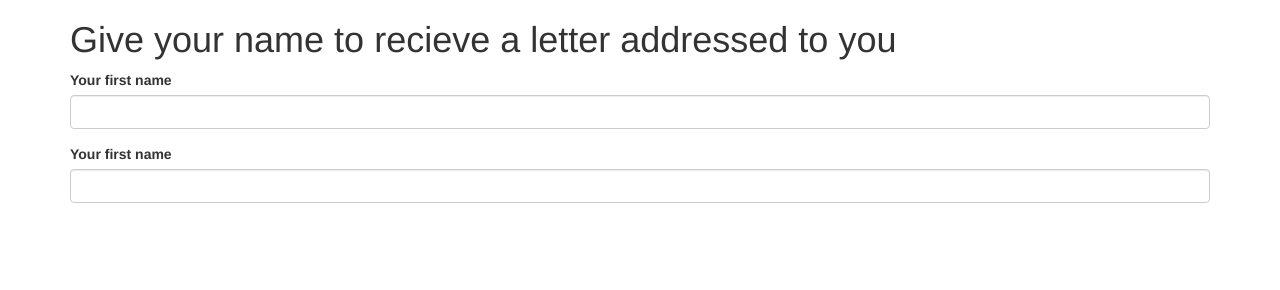
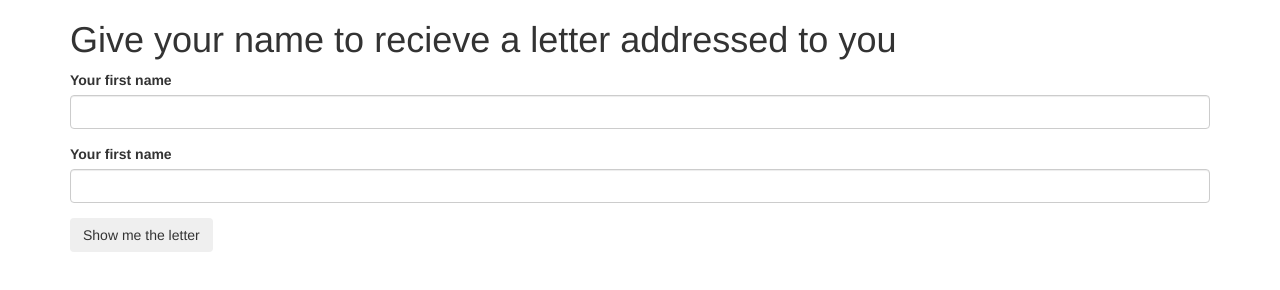
Before and after one commit to MilesBradt/js-form-letter-practice, a plain HTML site: page Desktop/letter-practice/index.html in a window 1280 px wide. Drawn offline with Linux system fonts and the light colour scheme.

```diff
--- a/Desktop/letter-practice/index.html
+++ b/Desktop/letter-practice/index.html
@@ -24,6 +24,7 @@
             <label for="name-last">Your first name</label>
             <input id="name-last" class="form-control" type="text">
           </div>
+          <button type="submit" class="btn">Show me the letter</button>
         </form>
       </div>
 
```
